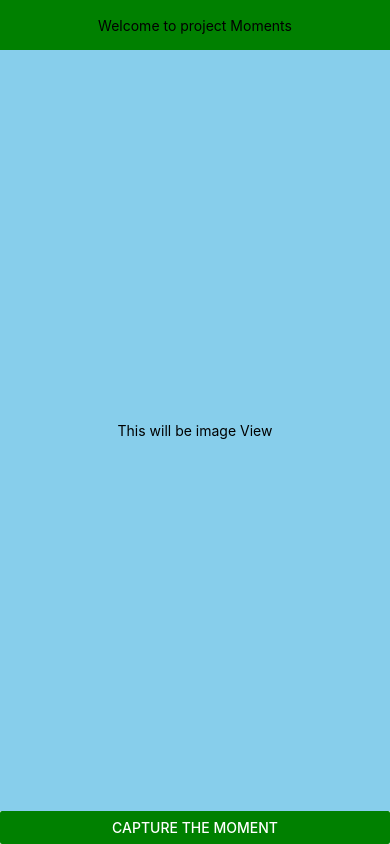
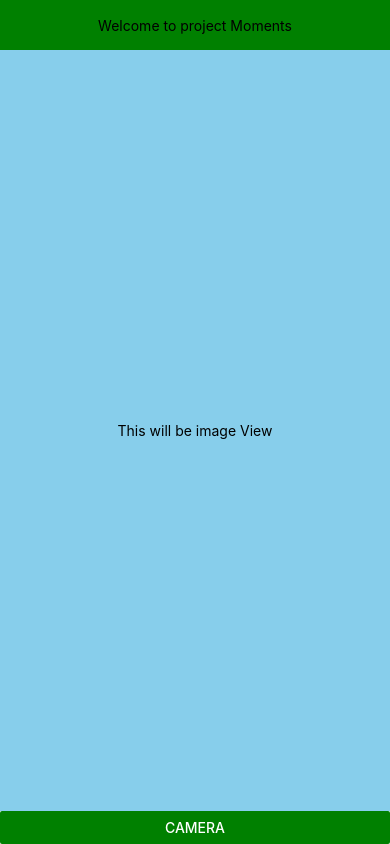
Before and after one commit to hoangtran-97/projectMoments_RN, a React Native app: screen / in a window 390 px wide. Built offline with nearby package versions, Linux system fonts and the light colour scheme.

Commit message:
Cam working

```diff
--- a/App/Screens/MainScreen.js
+++ b/App/Screens/MainScreen.js
@@ -1,6 +1,8 @@
 import React, { Component } from "react";
 import { Text, View, Button } from "react-native";
+import ImagePicker from "react-native-image-crop-picker";
 import styles from "../Styles/styles";
+
 class MainScreen extends Component {
   render() {
     return (
@@ -23,7 +25,20 @@ class MainScreen extends Component {
         >
           <Text>This will be image View</Text>
         </View>
-        <Button style={{ flex: 1 }} title="Capture the moment" color="green" />
+        <Button
+          style={{ flex: 1 }}
+          title="Camera"
+          color="green"
+          onPress={() => {
+            ImagePicker.openCamera({
+              width: 300,
+              height: 400,
+              cropping: true
+            }).then(image => {
+              console.log(image);
+            });
+          }}
+        />
       </View>
     );
   }
--- a/package.json
+++ b/package.json
@@ -13,7 +13,8 @@
   },
   "dependencies": {
     "react": "16.8.3",
-    "react-native": "0.59.9"
+    "react-native": "0.59.9",
+    "react-native-image-crop-picker": "^0.24.1"
   },
   "devDependencies": {
     "@babel/core": "^7.4.5",
```
Also changed, not shown: 6 other files (tests, documents, lock files or other folders).
